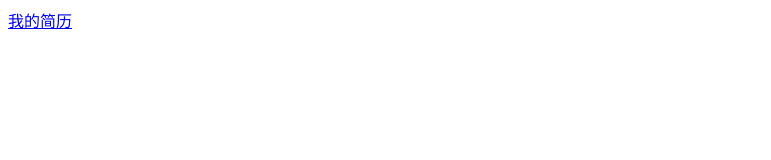
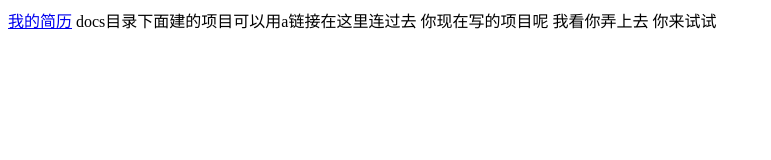
Before and after one commit to idlerg/ife2018, a plain HTML site: page docs/index.html in a window 1280 px wide. Shown: the whole page, without its empty margins (0-771 px from the left). Drawn offline with Linux system fonts and the light colour scheme.

Commit message:
提交修改的文件

```diff
--- a/docs/index.html
+++ b/docs/index.html
@@ -8,5 +8,9 @@
 </head>
 <body>
     <a href='./resume/index.html'>我的简历</a>
+    docs目录下面建的项目可以用a链接在这里连过去
+    你现在写的项目呢
+    我看你弄上去
+    你来试试
 </body>
 </html>
```
